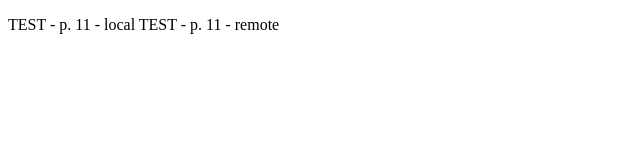
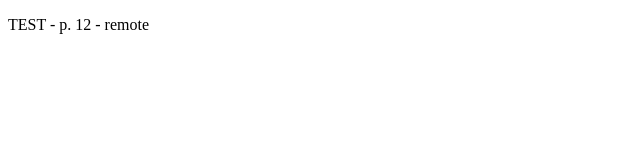
Before and after one commit to aekwebdev/test05, a plain HTML site: page index.html in a window 1280 px wide. Shown: the whole page, without its empty margins (0-640 px from the left). Drawn offline with Linux system fonts and the light colour scheme.

Commit message:
update 12 remote

```diff
--- a/index.html
+++ b/index.html
@@ -8,8 +8,7 @@
 </head>
 <body>
     <p>
-        TEST - p. 11 - local
-        TEST - p. 11 - remote
+        TEST - p. 12 - remote
     </p>
 </body>
 </html>
```
